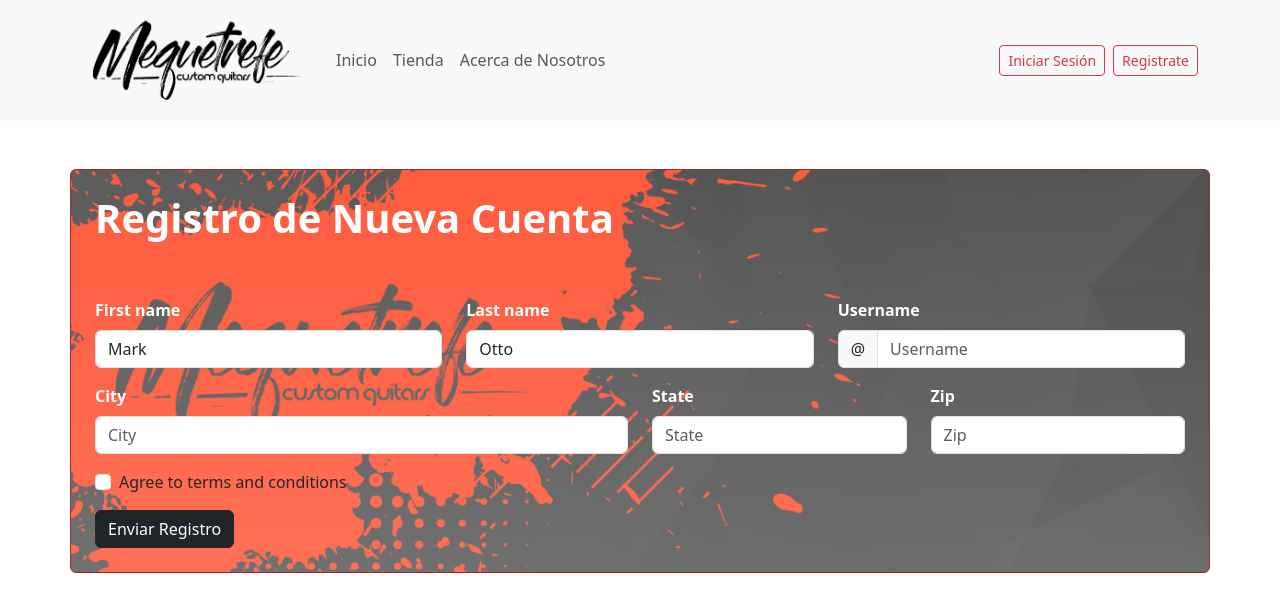
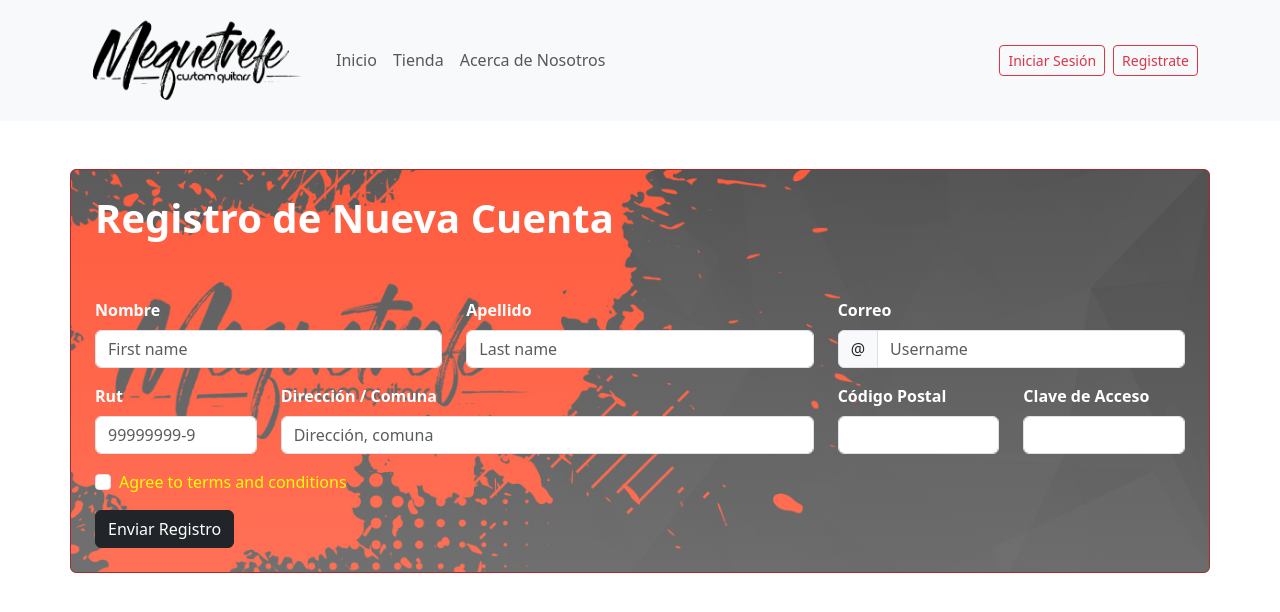
Before and after one commit to Ddelajara/Mequetrefe, a React (Vite) app: page /Registrate in a window 1280 px wide. Shown: the top 612 px of the page. Built offline with nearby package versions, Linux system fonts and the light colour scheme.

Commit message:
Validaciones del formulario Registro

```diff
--- a/src/components/Registrate.jsx
+++ b/src/components/Registrate.jsx
@@ -5,23 +5,73 @@ import Form from 'react-bootstrap/Form';
 import InputGroup from 'react-bootstrap/InputGroup';
 import Row from 'react-bootstrap/Row';
 import Container from 'react-bootstrap/Container';
+import axios from 'axios';
+import Swal from 'sweetalert2'
+import withReactContent from 'sweetalert2-react-content'
+
+const MySwal = withReactContent(Swal)
 
 
 export function Registrate() {
   const [validated, setValidated] = useState(false);
 
-  const handleSubmit = (event) => {
+  const handleSubmit = async (event) => {
+    event.preventDefault();
     const form = event.currentTarget;
     if (form.checkValidity() === false) {
-      event.preventDefault();
       event.stopPropagation();
+    } else {
+      // Recolecta la data del formulario
+      const formData = new FormData(form);
+
+
+      const userData = {
+        nombre: formData.get('nombre'),
+        apellido: formData.get('apellido'),
+        rut: formData.get('rut'),
+        correo: formData.get('correo'),
+        direccion: formData.get('direccion'),
+        codigoPostal: formData.get('codigoPostal'),
+        password: formData.get('password'),
+        // Asegúrate de agregar campos para 'rut' y 'password' en tu formulario
+      };
+      // Envía la data al servidor usando axios
+      try {
+        const response = await axios.post('http://localhost:3002/api/v1/users', userData);
+        if (response.status === 201) {
+            MySwal.fire({
+                position: 'center',
+                icon: 'success',
+                title: 'Tu registro ha sido completado con exito',
+                 showConfirmButton: false,
+                timer: 2300
+              })
+        } else {
+            Swal.fire({
+                icon: 'error',
+                title: response.data.message,
+                text: 'Error de acceso!',
+                timer: 2300
+            })
+        }
+      } catch (error) {
+        if (error.response) {
+          // Mostrar el mensaje de error desde el servidor si está disponible
+            Swal.fire({
+                icon: 'error',
+                title: 'Problemas en el registro',
+                text: error.response.data.message,
+                timer: 2300
+            })
+    } else {
+          alert('Ocurrió un error al registrar al usuario.');
+        }
+      }
     }
-
     setValidated(true);
   };
 
   return (
-
 
     <Container className='rounded border p-4 mt-5 custom-border-color'
         style={{
@@ -34,61 +84,109 @@ export function Registrate() {
         <Form noValidate validated={validated} onSubmit={handleSubmit}>
         <Row className="mb-3">
             <Form.Group as={Col} md="4" controlId="validationCustom01">
-            <Form.Label className="custom_h1-color">First name</Form.Label>
+            <Form.Label className="custom_h1-color">Nombre</Form.Label>
             <Form.Control
                 required
                 type="text"
                 placeholder="First name"
-                defaultValue="Mark"
+                name="nombre"
+                //defaultValue="Mark"
             />
+            <Form.Control.Feedback
+            type="invalid"
+            style={{ color: '#ffff00' }}>
+            Ingresar el nombre.
+            </Form.Control.Feedback>
+
             <Form.Control.Feedback>Looks good!</Form.Control.Feedback>
             </Form.Group>
             <Form.Group as={Col} md="4" controlId="validationCustom02">
-            <Form.Label className="custom_h1-color">Last name</Form.Label>
+            <Form.Label className="custom_h1-color">Apellido</Form.Label>
             <Form.Control
                 required
                 type="text"
                 placeholder="Last name"
-                defaultValue="Otto"
+                name="apellido"
+                //defaultValue="Otto"
             />
+            <Form.Control.Feedback
+            type="invalid"
+            style={{ color: '#ffff00' }}>
+            Ingresar el apellido.
+            </Form.Control.Feedback>
+
             <Form.Control.Feedback>Looks good!</Form.Control.Feedback>
             </Form.Group>
             <Form.Group as={Col} md="4" controlId="validationCustomUsername">
-            <Form.Label className="custom_h1-color">Username</Form.Label>
+            <Form.Label className="custom_h1-color">Correo</Form.Label>
             <InputGroup hasValidation>
                 <InputGroup.Text id="inputGroupPrepend">@</InputGroup.Text>
                 <Form.Control
                 type="text"
                 placeholder="Username"
                 aria-describedby="inputGroupPrepend"
+                name="correo"
                 required
                 />
-                <Form.Control.Feedback type="invalid">
-                Please choose a username.
+                <Form.Control.Feedback
+                type="invalid"
+                style={{ color: '#ffff00' }}>
+                Ingresar su correo.
                 </Form.Control.Feedback>
             </InputGroup>
             </Form.Group>
         </Row>
         <Row className="mb-3">
-            <Form.Group as={Col} md="6" controlId="validationCustom03">
-            <Form.Label className="custom_h1-color">City</Form.Label>
-            <Form.Control type="text" placeholder="City" required />
-            <Form.Control.Feedback type="invalid">
-                Please provide a valid city.
+
+        <Form.Group as={Col} md="2" controlId="validationCustom03">
+            <Form.Label className="custom_h1-color">Rut</Form.Label>
+            <Form.Control type="text"
+                            placeholder="99999999-9"
+                            name="rut"
+                            required />
+            <Form.Control.Feedback
+                type="invalid"
+                style={{ color: '#ffff00' }}>
+                Ingresar Rut.
             </Form.Control.Feedback>
             </Form.Group>
-            <Form.Group as={Col} md="3" controlId="validationCustom04">
-            <Form.Label className="custom_h1-color">State</Form.Label>
-            <Form.Control type="text" placeholder="State" required />
-            <Form.Control.Feedback type="invalid">
-                Please provide a valid state.
+            <Form.Group as={Col} md="6" controlId="validationCustom03">
+            <Form.Label className="custom_h1-color">Dirección / Comuna</Form.Label>
+            <Form.Control type="text"
+                        placeholder="Dirección, comuna" required
+                        name="direccion"
+                        />
+            <Form.Control.Feedback
+                type="invalid"
+                style={{ color: '#ffff00' }}>
+                Ingresar su dirección.
             </Form.Control.Feedback>
             </Form.Group>
-            <Form.Group as={Col} md="3" controlId="validationCustom05">
-            <Form.Label className="custom_h1-color">Zip</Form.Label>
-            <Form.Control type="text" placeholder="Zip" required />
-            <Form.Control.Feedback type="invalid">
-                Please provide a valid zip.
+            <Form.Group as={Col} md="2" controlId="validationCustom04">
+            <Form.Label className="custom_h1-color">Código Postal</Form.Label>
+            <Form.Control type="text"
+                        placeholder=""
+                        required
+                        name="codigoPostal"
+                        />
+            <Form.Control.Feedback
+                type="invalid"
+                style={{ color: '#ffff00' }}>
+                Ingresar Código Postal.
+            </Form.Control.Feedback>
+            </Form.Group>
+
+            <Form.Group as={Col} md="2" controlId="validationCustom04">
+            <Form.Label className="custom_h1-color">Clave de Acceso</Form.Label>
+            <Form.Control type="text"
+                        placeholder=""
+                        required
+                        name="password"
+                        />
+            <Form.Control.Feedback
+                type="invalid"
+                style={{ color: '#ffff00' }}>
+                Ingresar contraseña.
             </Form.Control.Feedback>
             </Form.Group>
         </Row>
@@ -98,11 +196,10 @@ export function Registrate() {
             label="Agree to terms and conditions"
             feedback="You must agree before submitting."
             feedbackType="invalid"
-            />
+            style={{ color: '#ffff00' }}/>
         </Form.Group>
         <Button variant="dark" type="submit">Enviar Registro</Button>
         </Form>
     </Container>
-
   );
 }
```
